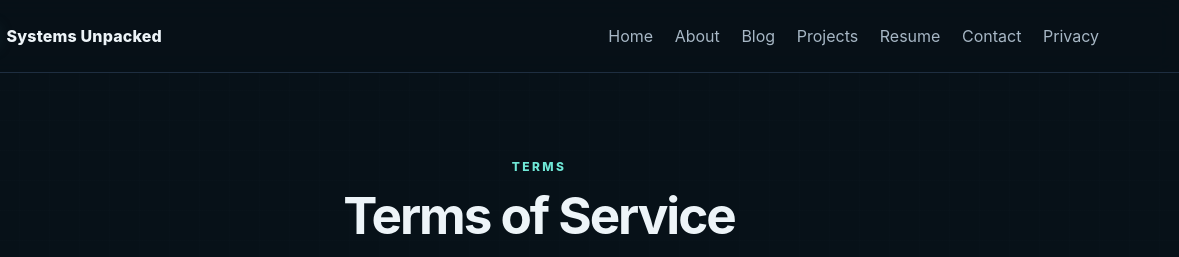
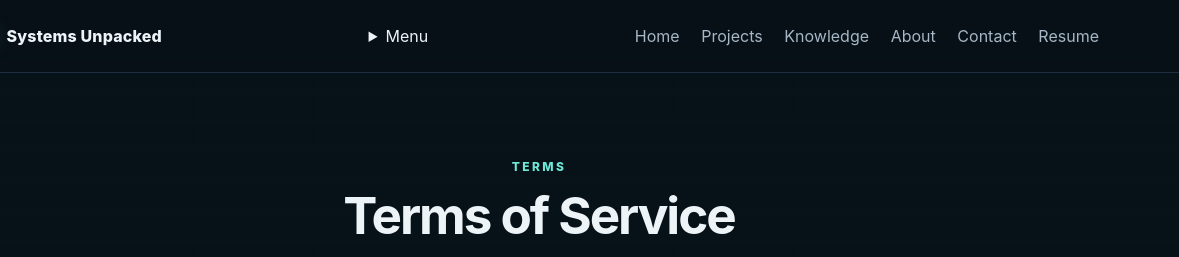
Before and after one commit to haftomalemayehu/systems-unpacked-web, a plain HTML site: page terms/index.html in a window 1280 px wide. Shown: the top 257 px of the page, 101-1280 px from the left. Drawn offline with Linux system fonts and the light colour scheme.

Commit message:
Standardize navigation on terms page

```diff
--- a/terms/index.html
+++ b/terms/index.html
@@ -5,7 +5,7 @@
   <meta property="og:url" content="https://systems-unpacked.com/terms/">
   <title>Terms of Service | Systems Unpacked</title><link rel="canonical" href="https://systems-unpacked.com/terms/">
   <link rel="stylesheet" href="/assets/styles.css"></head>
-<body><header class="topbar"><nav class="container nav"><a class="brand" href="/"><span class="brand-mark">◇</span> Systems Unpacked</a><div class="nav-links"><a href="/">Home</a><a href="/about/">About</a><a href="/blog/">Blog</a><a href="/projects/">Projects</a><a href="/resume/">Resume</a><a href="/contact/">Contact</a><a href="/privacy/">Privacy</a></div></nav></header>
+<body><header class="topbar"><nav class="container nav"><a class="brand" href="/"><span class="brand-mark">◇</span> Systems Unpacked</a><details class="mobile-navigation"><summary aria-label="Toggle site navigation">Menu</summary><div class="mobile-nav-links"><a href="/">Home</a><a href="/projects/">Projects</a><a href="/knowledge/">Knowledge</a><a href="/about/">About</a><a href="/contact/">Contact</a><a href="/resume/">Resume</a><a href="/blog/">Articles</a><a href="/references/">References</a></div></details><div class="nav-links"><a href="/">Home</a><a href="/projects/">Projects</a><a href="/knowledge/">Knowledge</a><a href="/about/">About</a><a href="/contact/">Contact</a><a href="/resume/">Resume</a></div></nav></header>
 <main><section class="container page-header"><p class="eyebrow">TERMS</p><h1>Terms of Service</h1><p class="lede centered">Effective October 5, 2026</p></section>
 <section class="container section legal"><div class="content-panel">
 <h2>About Systems Unpacked</h2><p>Systems Unpacked publishes educational content about software architecture, cloud infrastructure, distributed systems, reliability, platform engineering, and related technology topics.</p>
```
